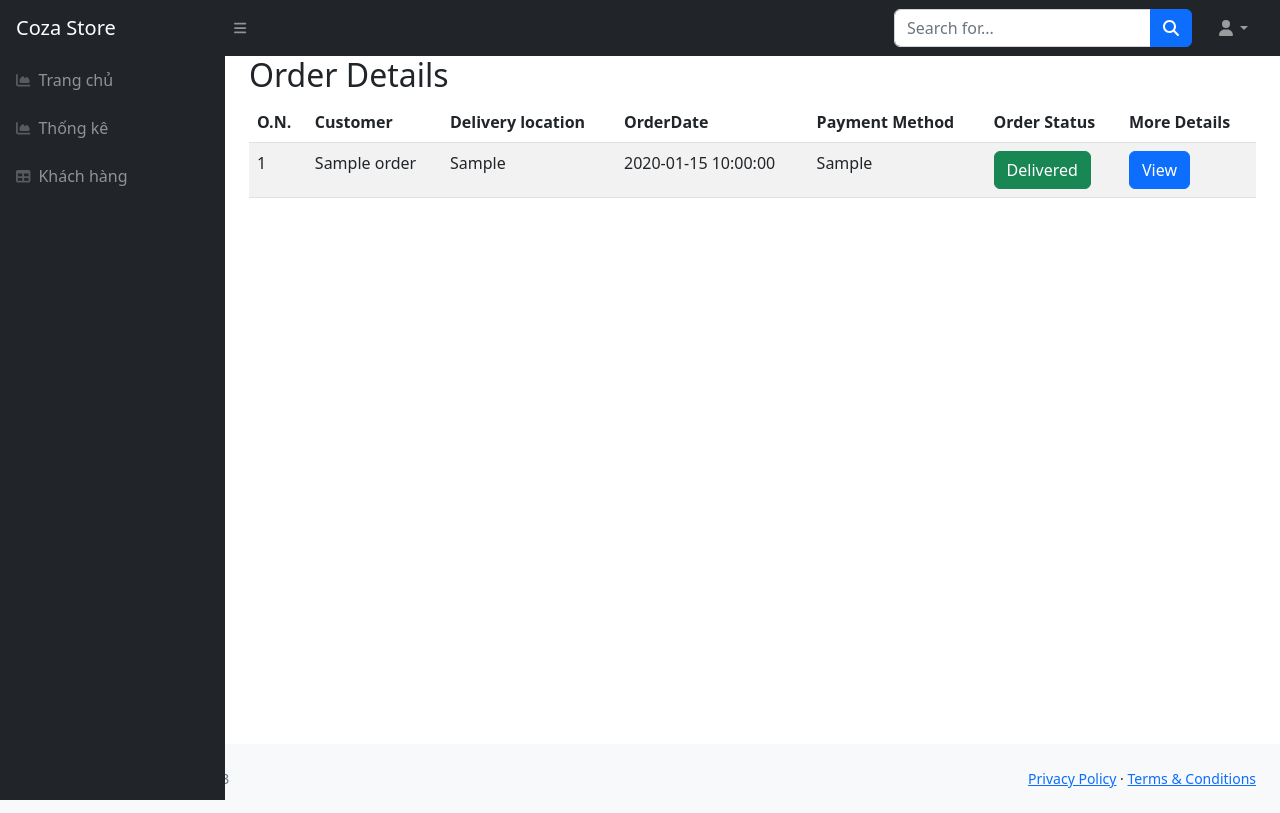
After one commit to Andptrai/Gr9-Web, a PHP site: page /Gr9-Web/order.php in a window 1280 px wide. The commit adds this page. Run offline with PHP 8.4, Linux system fonts and the light colour scheme; tables that the repository leaves empty or names only in its code hold one stand-in row (values such as "Sample post"); some libraries are stand-ins or nearby versions.

Commit message:
80% order

```diff
--- /dev/null
+++ b/admin/order.php
@@ -0,0 +1,198 @@
+<!DOCTYPE html>
+<html lang="en">
+<head>
+    <meta charset="utf-8" />
+    <meta http-equiv="X-UA-Compatible" content="IE=edge" />
+    <meta name="viewport" content="width=device-width, initial-scale=1, shrink-to-fit=no" />
+    <meta name="description" content="" />
+    <meta name="author" content="" />
+    <title>COZA STORE Admin</title>
+    <link href="https://cdn.jsdelivr.net/npm/simple-datatables@7.1.2/dist/style.min.css" rel="stylesheet" />
+    <link href="css/styles.css" rel="stylesheet" />
+    <script src="https://use.fontawesome.com/releases/v6.3.0/js/all.js" crossorigin="anonymous"></script>
+</head>
+<body class="sb-nav-fixed">
+<nav class="sb-topnav navbar navbar-expand navbar-dark bg-dark">
+    <!-- Navbar Brand-->
+    <a class="navbar-brand ps-3" href="index.php">Coza Store</a>
+    <!-- Sidebar Toggle-->
+    <button class="btn btn-link btn-sm order-1 order-lg-0 me-4 me-lg-0" id="sidebarToggle" href="#!"><i class="fas fa-bars"></i></button>
+    <!-- Navbar Search-->
+    <form class="d-none d-md-inline-block form-inline ms-auto me-0 me-md-3 my-2 my-md-0">
+        <div class="input-group">
+            <input class="form-control" type="text" placeholder="Search for..." aria-label="Search for..." aria-describedby="btnNavbarSearch" />
+            <button class="btn btn-primary" id="btnNavbarSearch" type="button"><i class="fas fa-search"></i></button>
+        </div>
+    </form>
+    <!-- Navbar-->
+    <ul class="navbar-nav ms-auto ms-md-0 me-3 me-lg-4">
+        <li class="nav-item dropdown">
+            <a class="nav-link dropdown-toggle" id="navbarDropdown" href="#" role="button" data-bs-toggle="dropdown" aria-expanded="false"><i class="fas fa-user fa-fw"></i></a>
+            <ul class="dropdown-menu dropdown-menu-end" aria-labelledby="navbarDropdown">
+                <li><a class="dropdown-item" href="#!">login</a></li>
+                <li><a class="dropdown-item" href="#!">register</a></li>
+                <li><hr class="dropdown-divider" /></li>
+                <li><a class="dropdown-item" href="#!">Logout</a></li>
+            </ul>
+        </li>
+    </ul>
+</nav>
+<div id="layoutSidenav">
+    <div id="layoutSidenav_nav">
+        <nav class="sb-sidenav accordion sb-sidenav-dark" id="sidenavAccordion">
+            <div class="sb-sidenav-menu">
+                <div class="nav">
+                    <a class="nav-link" href="index.php">
+                        <div class="sb-nav-link-icon"><i class="fas fa-chart-area"></i></div>
+                        Trang chủ
+                    </a>
+                    <a class="nav-link" href="statistics.php">
+                        <div class="sb-nav-link-icon"><i class="fas fa-chart-area"></i></div>
+                        Thống kê
+                    </a>
+                    <a class="nav-link" href="customer.php">
+                        <div class="sb-nav-link-icon"><i class="fas fa-table"></i></div>
+                        Khách hàng
+                    </a>
+                </div>
+            </div>
+        </nav>
+    </div>
+    <div id="layoutSidenav_content">
+        <main>
+            <div class="container-fluid px-4">
+                <div id="ordersBtn">
+                    <h2>Order Details</h2>
+                    <table class="table table-striped">
+                        <thead>
+                            <tr>
+                                <th>O.N.</th>
+                                <th>Customer</th>
+                                <th>Delivery location</th>
+                                <th>OrderDate</th>
+                                <th>Payment Method</th>
+                                <th>Order Status</th>
+                                <th>More Details</th>
+                            </tr>
+                        </thead>
+                        <tbody>
+                            <!-- PHP code for fetching orders -->
+                            <?php
+                            include_once "../php/connect.php";
+                            $sql = "SELECT * from orders";
+                            $result = $conn->query($sql);
+
+                            if ($result->num_rows > 0) {
+                                while ($row = $result->fetch_assoc()) {
+                                    ?>
+                                    <tr>
+                                        <td><?= $row["order_id"] ?></td>
+                                        <td><?= $row["name"] ?></td>
+                                        <td><?= $row["delivery_location"] ?></td>
+                                        <td><?= $row["order_date"] ?></td>
+                                        <td><?= $row["payment_method"] ?></td>
+                                        <?php if ($row["order_status"] == 0) { ?>
+                                            <td><button id="btn<?= $row['order_id'] ?>" class="btn btn-danger" onclick="ChangeOrderStatus('<?= $row['order_id'] ?>')">Pending</button></td>
+                                        <?php } else { ?>
+                                            <td><button id="btn<?= $row['order_id'] ?>" class="btn btn-success" onclick="ChangeOrderStatus('<?= $row['order_id'] ?>')">Delivered</button></td>
+                                        <?php } ?>
+
+                                        <td><a class="btn btn-primary openPopup" data-orderid="<?= $row['order_id'] ?>" href="javascript:void(0);">View</a></td>
+                                    </tr>
+                                <?php
+                                }
+                            }
+                            ?>
+                        </tbody>
+                    </table>
+                </div>
+            </div>
+        </main>
+    </div>
+
+</div>
+
+<footer class="py-4 bg-light mt-auto">
+    <div class="container-fluid px-4">
+        <div class="d-flex align-items-center justify-content-between small">
+            <div class="text-muted">Copyright &copy; Your Website 2023</div>
+            <div>
+                <a href="#">Privacy Policy</a>
+                &middot;
+                <a href="#">Terms &amp; Conditions</a>
+            </div>
+        </div>
+    </div>
+</footer>
+
+<!-- Modal -->
+<div class="modal fade" id="viewModal" tabindex="-1" role="dialog" aria-labelledby="viewModalLabel" aria-hidden="true">
+    <div class="modal-dialog modal-lg" role="document">
+        <div class="modal-content">
+            <div class="modal-header">
+                <h5 class="modal-title" id="viewModalLabel">Order Details</h5>
+                <button type="button" class="btn-close" data-bs-dismiss="modal" aria-label="Close"></button>
+
+            </div>
+            <div class="modal-body" id="orderDetailsContent">
+                <!-- Content loaded via AJAX will be placed here -->
+            </div>
+        </div>
+    </div>
+</div>
+
+<script src="https://code.jquery.com/jquery-3.6.0.min.js" crossorigin="anonymous"></script>
+<script src="https://cdn.jsdelivr.net/npm/bootstrap@5.2.3/dist/js/bootstrap.bundle.min.js" crossorigin="anonymous"></script>
+<script src="js/scripts.js"></script>
+<script src="https://cdnjs.cloudflare.com/ajax/libs/Chart.js/2.8.0/Chart.min.js" crossorigin="anonymous"></script>
+<script src="assets/demo/chart-area-demo.js"></script>
+<script src="assets/demo/chart-bar-demo.js"></script>
+<script src="https://cdn.jsdelivr.net/npm/simple-datatables@7.1.2/dist/umd/simple-datatables.min.js" crossorigin="anonymous"></script>
+<script src="js/datatables-simple-demo.js"></script>
+<script>
+    $(document).ready(function () {
+        $('.openPopup').on('click', function () {
+            var orderID = $(this).data('orderid');
+            $.ajax({
+                url: 'order_details.php', // Path to your PHP file
+                type: 'GET',
+                data: {order_id: orderID},
+                success: function (response) {
+                    $('#orderDetailsContent').html(response);
+                    $('#viewModal').modal('show');
+                },
+                error: function (xhr, status, error) {
+                    console.error(xhr.responseText);
+                    alert('An error occurred while fetching order details.');
+                }
+            });
+        });
+    });
+
+    function ChangeOrderStatus(id){
+    $.ajax({
+       url: "../php/updateOrderStatus.php",
+       method: "post",
+       data: {record: id},
+       success: function(data){
+           alert('Order Status updated successfully');
+           $('form').trigger('reset');
+           // Thực hiện cập nhật trạng thái đơn hàng trực tiếp trên trang hiện tại
+           // Bạn có thể thực hiện cập nhật DOM tại đây thay vì gọi hàm showOrders()
+           // Ví dụ: cập nhật trực tiếp trạng thái của button mà không cần reload trang
+           if (data.trim() === "success") {
+               var button = $('#btn' + id);
+               if (button.hasClass('btn-danger')) {
+                   button.removeClass('btn-danger').addClass('btn-success').text('Delivered');
+               } else {
+                   button.removeClass('btn-success').addClass('btn-danger').text('Pending');
+               }
+           }
+       }
+   });
+}
+
+</script>
+
+</body>
+</html>
--- a/interface/product-detail.php
+++ b/interface/product-detail.php
@@ -76,7 +76,7 @@ include '../php/header.php';
 						</span>
 
 						<p class="stext-102 cl3 p-t-23">
-							Nulla eget sem vitae eros pharetra viverra. Nam vitae luctus ligula. Mauris consequat ornare feugiat.
+						<?php echo $productInfo['description']; ?>
 						</p>
 
 
--- a/php/process_order.php
+++ b/php/process_order.php
@@ -8,13 +8,15 @@ if ($_SERVER["REQUEST_METHOD"] == "POST") {
     // Lấy thông tin vận chuyển từ form
     $shipping_address = $_POST['address'];
     $payment_method = $_POST['payment_method'];
+    $fullName = $_POST['fullname'];
+
     // Lấy user_id từ session
     $user_id = $_SESSION['iduser'];
 
     // Thêm thông tin đơn hàng vào bảng orders
-    $sql_order = "INSERT INTO orders (user_id, delivery_location, payment_method) VALUES (?, ?, ?)";
+    $sql_order = "INSERT INTO orders (user_id, name, delivery_location, payment_method) VALUES (?, ?, ?, ?)";
     $stmt_order = $conn->prepare($sql_order);
-    $stmt_order->bind_param("iss", $user_id, $shipping_address, $payment_method);
+    $stmt_order->bind_param("isss", $user_id, $fullName, $shipping_address, $payment_method);
     $stmt_order->execute();
 
     // Lấy ID của đơn hàng mới được thêm vào
```
Also changed, not shown: admin/order_details.php (added, +60 -0 lines), admin/orders.php (deleted, +0 -236 lines), admin/products.php (+8 -0 lines), php/add_products.php (+5 -3 lines), php/updateOrderStatus.php (added, +42 -0 lines), admin/css/styles.css, interface/images/Screenshot 2024-05-07 083743.png (added), interface/images/Screenshot 2024-05-07 200723.png (added), interface/images/Screenshot 2024-05-08 151045.png (added), interface/images/Screenshot 2024-05-08 153431.png (added), interface/images/Screenshot 2024-05-08 153504.png (added), interface/images/Screenshot 2024-05-08 154054.png (added).
